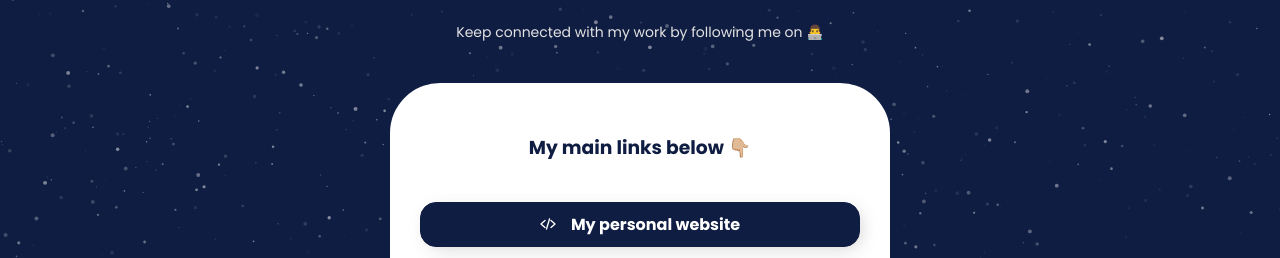
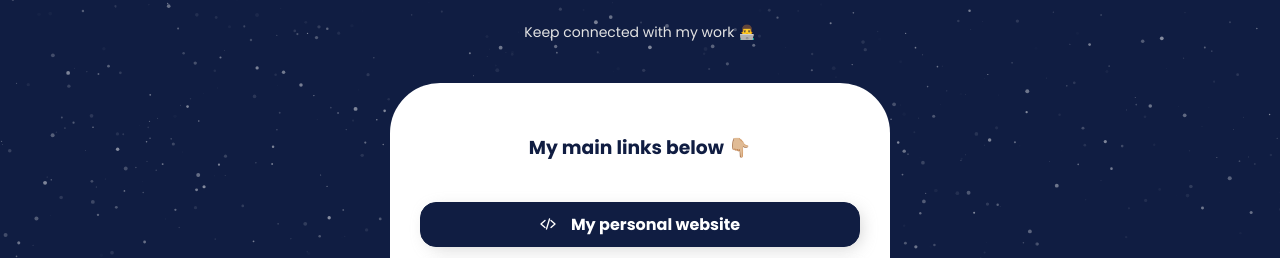
Before and after one commit to thebgby/my-linktree, a plain HTML site: page index.html in a window 1280 px wide. Shown: the part 170-428 px from the top of the page. Drawn offline with nearby package versions, Linux system fonts and the light colour scheme.

Commit message:
:pencil2: Solved subtitle text

```diff
--- a/index.html
+++ b/index.html
@@ -74,7 +74,7 @@
     <h2>Maganez Filho</h2>
     <p class="subtitle">Frontend Developer</p></br>
     <p class="subtitle">
-      Keep connected with my work by following me on 👨‍💻
+      Keep connected with my work 👨‍💻
     </p>
 
     <div class="info-container">
```
